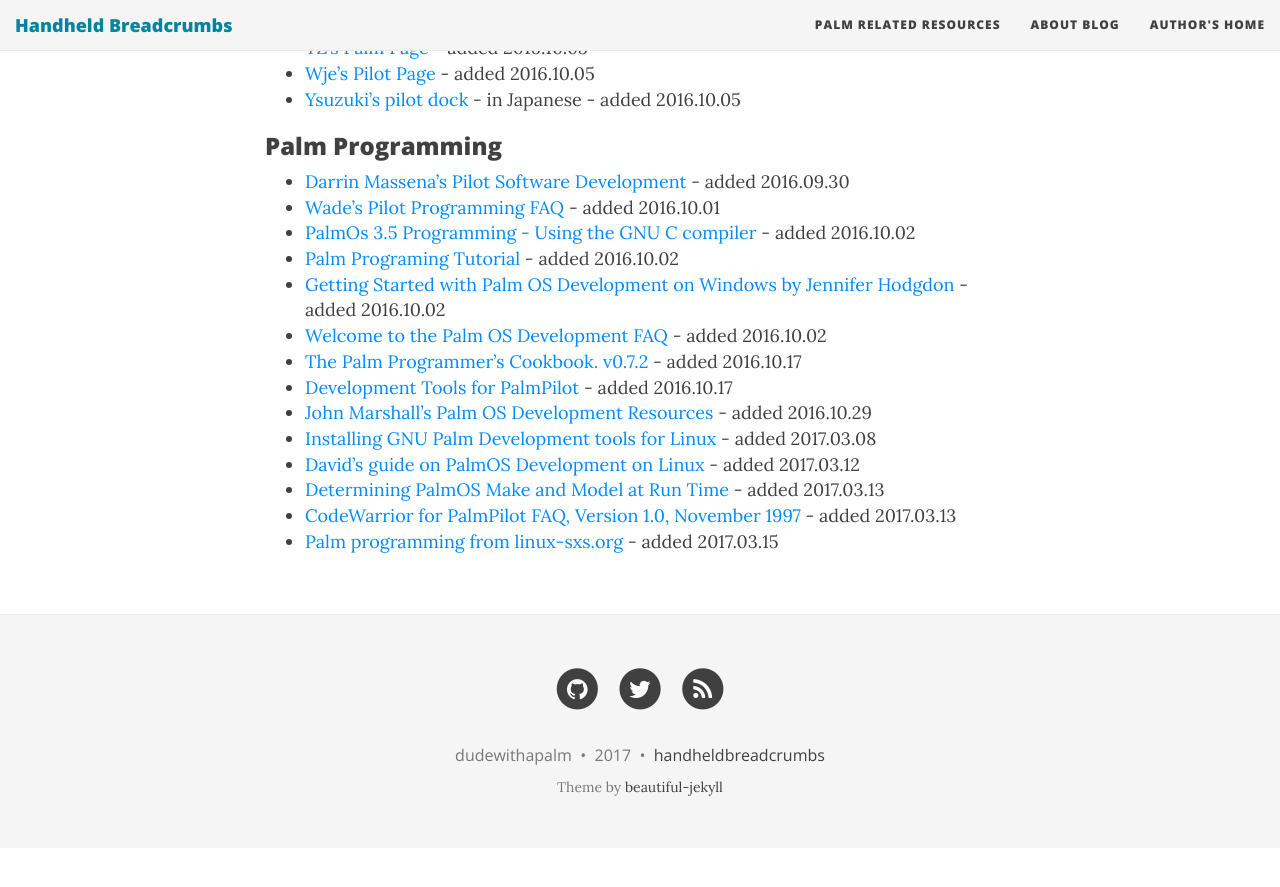
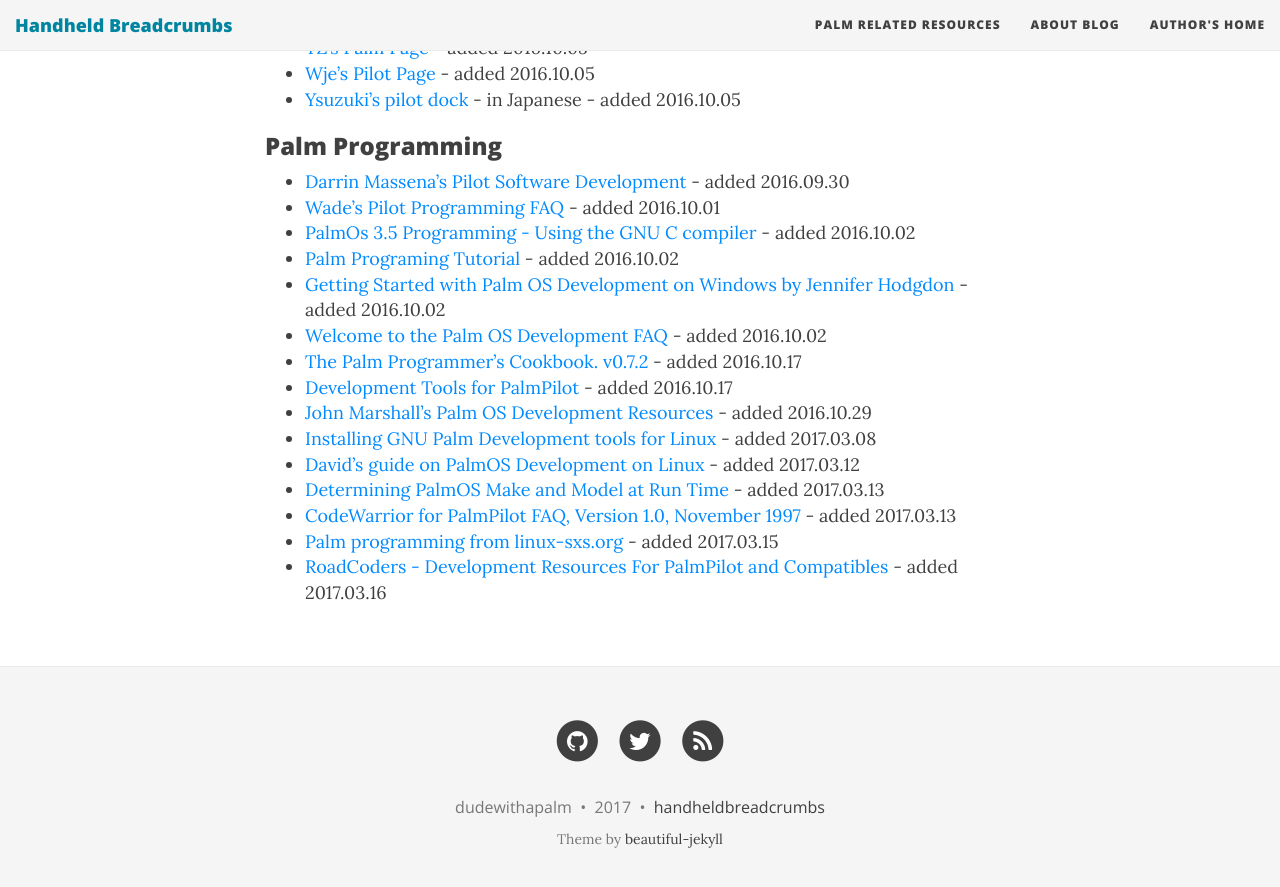
Before and after one commit to handheldbreadcrumbs/handheldbreadcrumbs.github.io, a Jekyll site: the page built from palmresources.md, in a window 1280 px wide and 900 px high, scrolled down 2000 px. Shown: the top 887 px of the window. Built offline with Jekyll 4.4.1, drawn with Linux system fonts in a browser that asks for light colours; nearby versions of some CDN libraries; before the commit the page ends 2848 px from its top, so only the background shows below that.

Commit message:
new linkds added

```diff
--- a/palmresources.md
+++ b/palmresources.md
@@ -89,3 +89,4 @@
 * [Determining PalmOS Make and Model at Run Time](http://web.archive.org/web/20070208110924/http://www.mobilegeographics.com/dev/devices.php){:target="_blank"} - added 2017.03.13
 * [CodeWarrior for PalmPilot FAQ, Version 1.0, November 1997](http://web.archive.org/web/19980119061851/http://www.metrowerks.com/games/pilot/faq.html){:target="_blank"} - added 2017.03.13
 * [Palm programming from linux-sxs.org](http://web.archive.org/web/20170315220348/http://linux-sxs.org/non_pc/palmprog.html){:target="_blank"} - added 2017.03.15
+* [RoadCoders - Development Resources For PalmPilot and Compatibles](http://web.archive.org/web/19980613135039/http://www.roadcoders.com/pilot/){:target="_blank"} - added 2017.03.16
```
